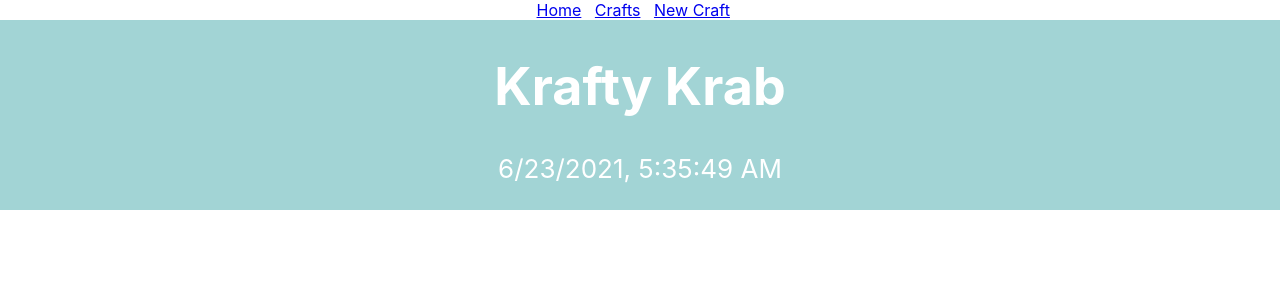
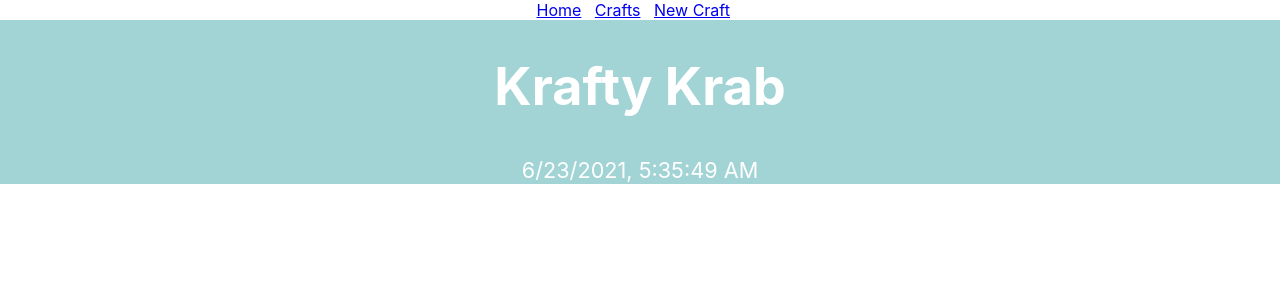
Before and after one commit to meranly8/react-redux-krafty-krab, a React (Create React App) app: page / in a window 1280 px wide. Shown: the top 300 px of the page. Built offline with nearby package versions, Linux system fonts and the light colour scheme.

Commit message:
Made date time smaller

```diff
--- a/src/components/HeaderMain.js
+++ b/src/components/HeaderMain.js
@@ -6,7 +6,7 @@ const HeaderMain = () => {
     return(
         <div>
             <h1>Krafty Krab</h1>
-            <p>{new Date().toLocaleString() + ''}</p>
+            <small>{new Date().toLocaleString() + ''}</small>
         </div>
     )
 }
```
